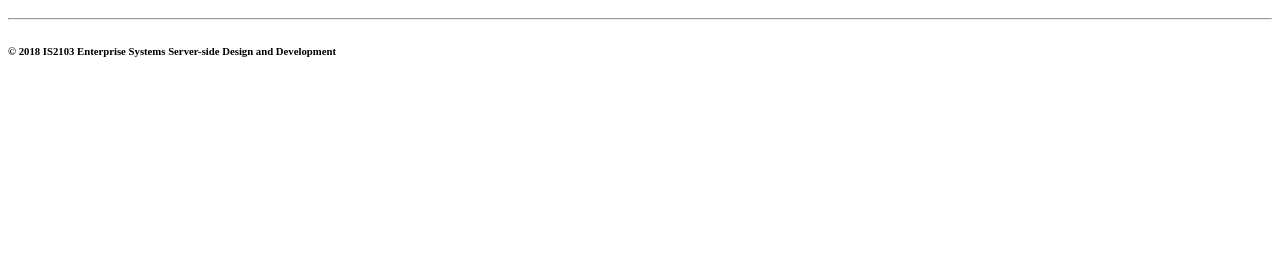
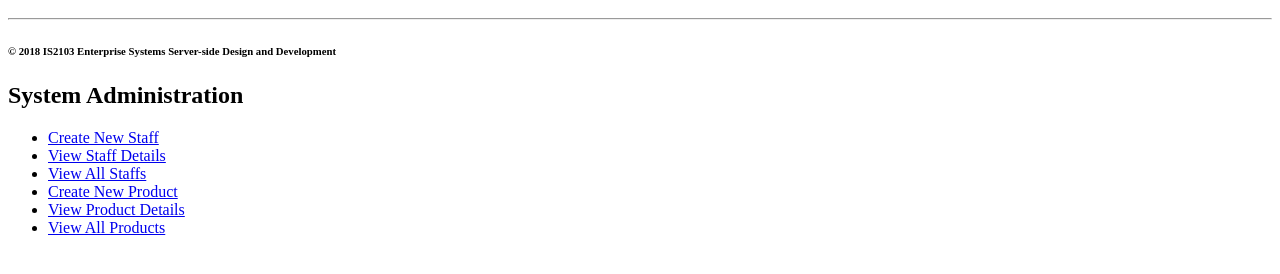
Before and after one commit to 0203248/PointOfSaleSystemWeb, a plain HTML site: page index.html in a window 1280 px wide. Shown: the part 48-322 px from the top of the page. Drawn offline with Linux system fonts and the light colour scheme.

Commit message:
added nav menu for sysadmin to /index.html

```diff
--- a/index.html
+++ b/index.html
@@ -8,5 +8,15 @@
 			<hr/>
 			<h6>&copy; 2018 IS2103 Enterprise Systems Server-side Design and Development</h6>
 		</p>
+<h2>System Administration</h2>
+		<ul>
+			<li><a href="./systemAdministration/createNewStaff.html">Create New Staff</a></li>
+			<li><a href="./systemAdministration/viewStaffDetails.html">View Staff Details</a></li>
+			<li><a href="./systemAdministration/viewAllStaffs.html">View All Staffs</a></li>
+			<li><a href="./systemAdministration/createNewProduct.html">Create New Product</a></li>
+			<li><a href="./systemAdministration/viewProductDetails.html">View Product Details</a></li>
+			<li><a href="./systemAdministration/viewAllProducts.html">View All Products</a></li>
+		</ul>
+		<p>
 	</body>
 </html>
```
